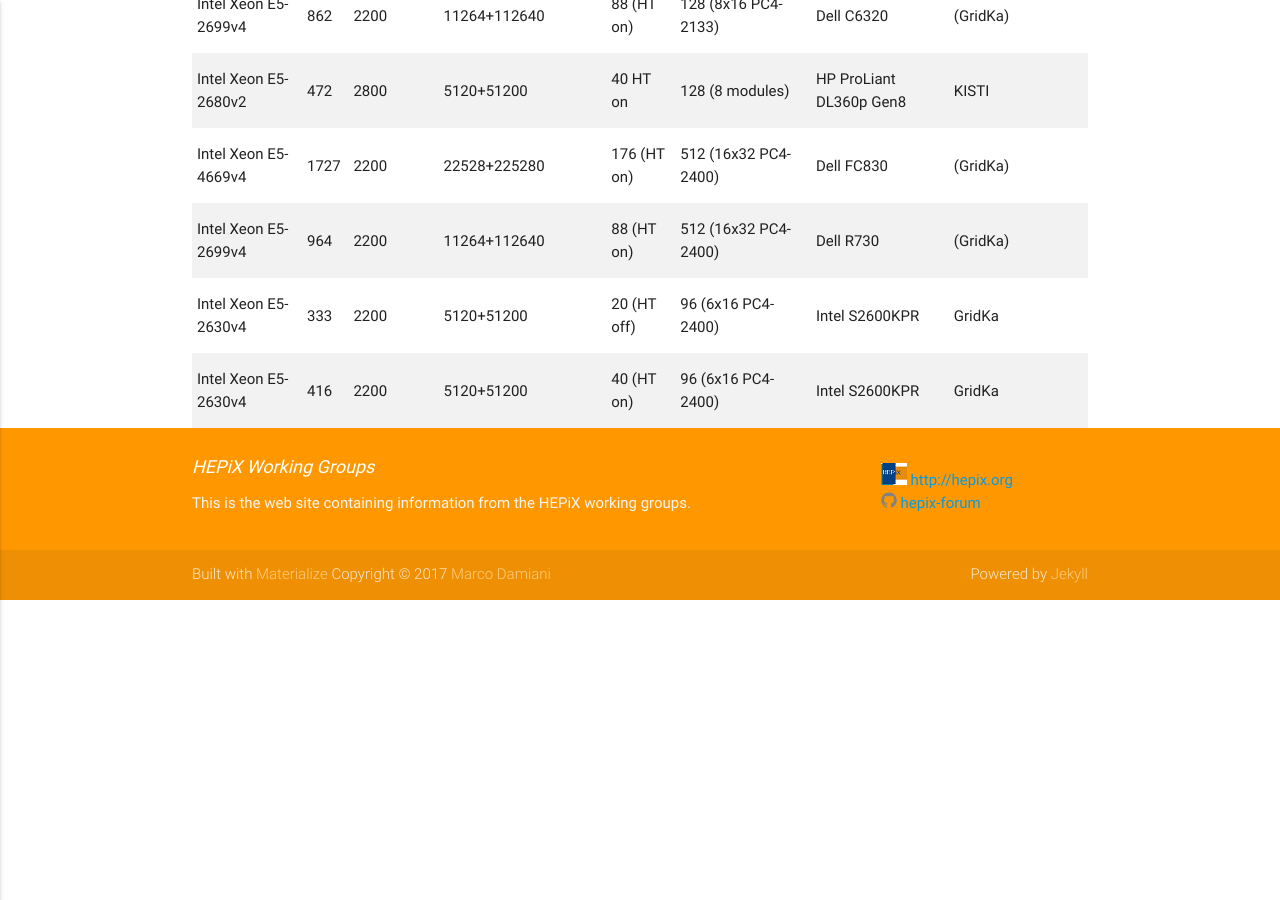
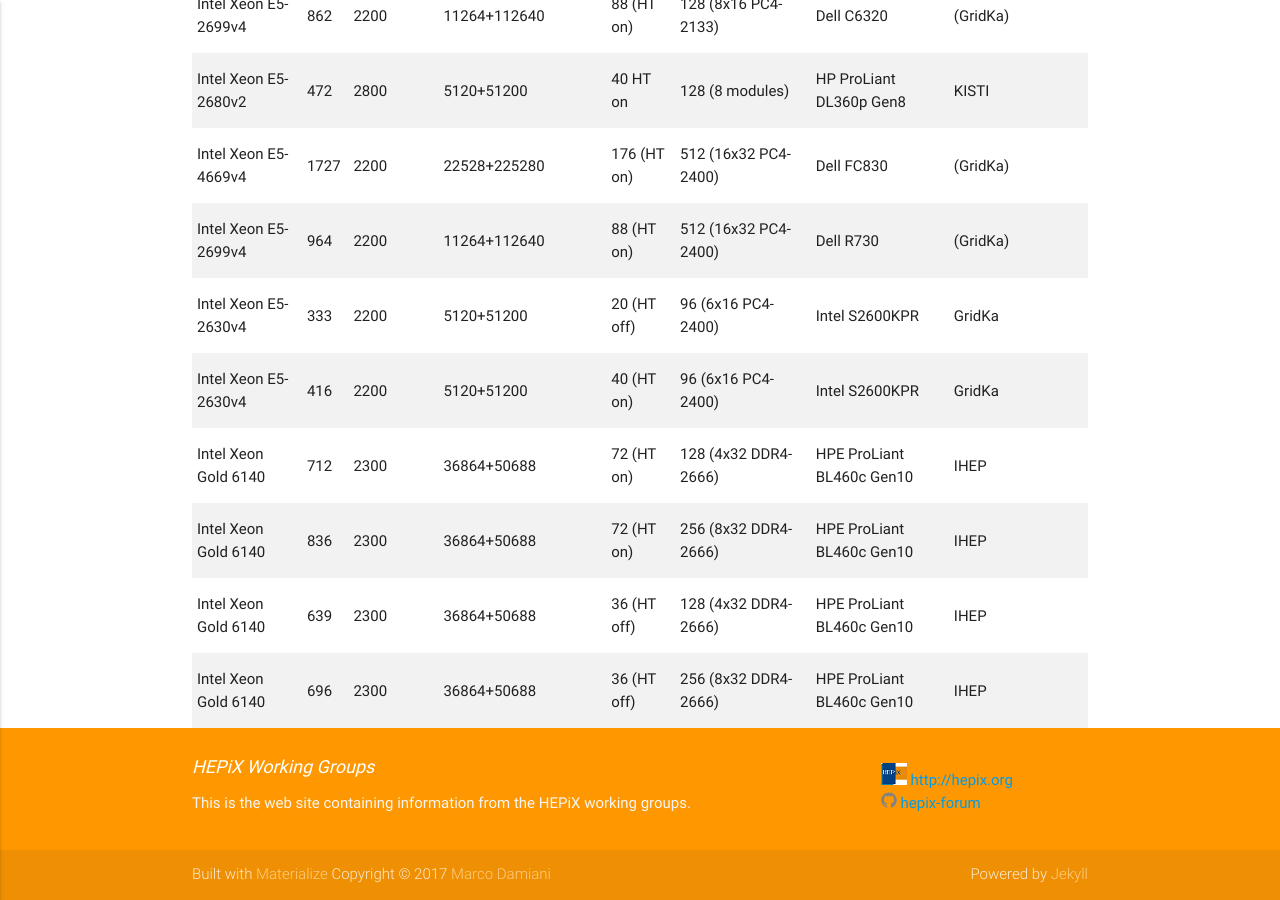
Before and after one commit to HEPiX-Forum/hepix-forum.github.io, a Jekyll site: the page built from _benchmarking/sl6-x86_64-gcc44.md, in a window 1280 px wide and 900 px high, scrolled down 9510 px. Built offline with Jekyll 4.4.1, drawn with Linux system fonts in a browser that asks for light colours; before the commit the page ends 10110 px from its top, so only the background shows below that.

Commit message:
Added 4 new entries from IHEP via Manfred

```diff
--- a/_benchmarking/sl6-x86_64-gcc44.md
+++ b/_benchmarking/sl6-x86_64-gcc44.md
@@ -141,3 +141,7 @@ menu: SL6 x86_64 gcc44
 |  Intel Xeon E5-2699v4  |  964 |  2200 |  11264+112640  |  88 (HT on)  |  512 (16x32 PC4-2400)  | Dell R730  | (GridKa) |
 |  Intel Xeon E5-2630v4  |  333 |  2200 |  5120+51200  |  20 (HT off)  |  96 (6x16 PC4-2400)  | Intel S2600KPR  | GridKa |
 |  Intel Xeon E5-2630v4  |  416 |  2200 |  5120+51200  |  40 (HT on)  |  96 (6x16 PC4-2400)  | Intel S2600KPR  | GridKa |
+|  Intel Xeon Gold 6140  | 712 | 2300 | 36864+50688 | 72 (HT on) | 128 (4x32 DDR4-2666) | HPE ProLiant BL460c Gen10 | IHEP |
+|  Intel Xeon Gold 6140  | 836 | 2300 | 36864+50688 | 72 (HT on) | 256 (8x32 DDR4-2666) | HPE ProLiant BL460c Gen10 | IHEP |
+|  Intel Xeon Gold 6140  | 639 | 2300 | 36864+50688 | 36 (HT off) | 128 (4x32 DDR4-2666) | HPE ProLiant BL460c Gen10 | IHEP |
+|  Intel Xeon Gold 6140  | 696 | 2300 | 36864+50688 | 36 (HT off) | 256 (8x32 DDR4-2666) | HPE ProLiant BL460c Gen10 | IHEP |
```
